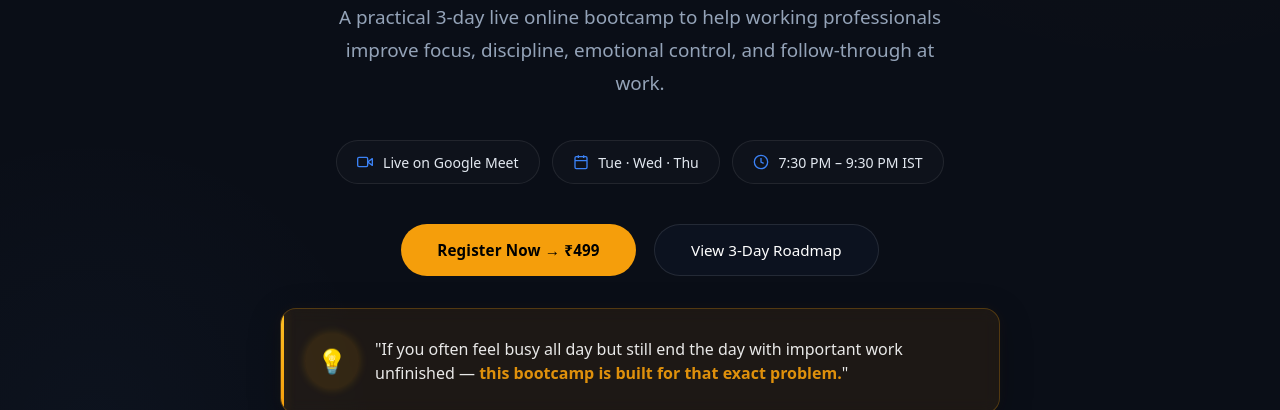
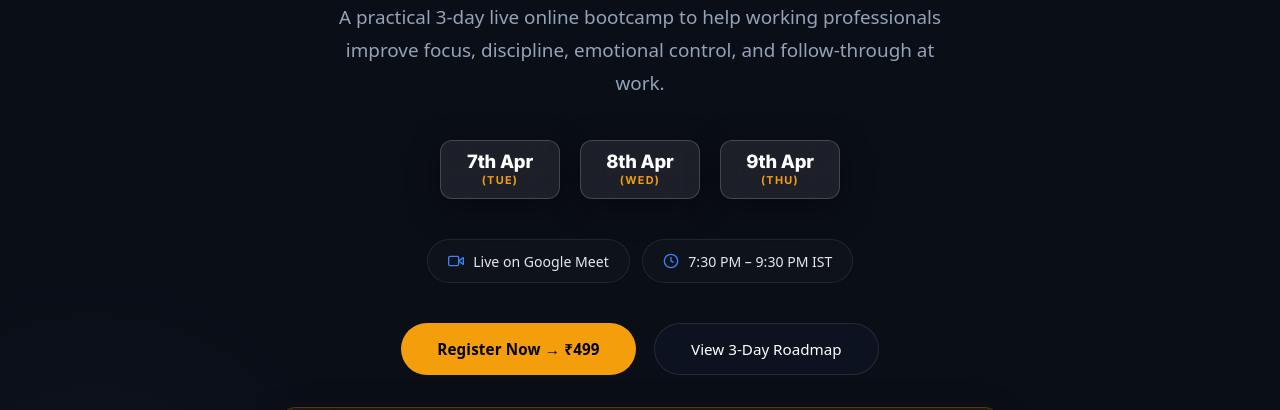
Before and after one commit to shivpandeyai/selfmasterybootcamp, a plain HTML site: page index.html in a window 1280 px wide. Shown: the part 373-783 px from the top of the page. Drawn offline with nearby package versions, Linux system fonts and the light colour scheme.

Commit message:
Refined Hero date cards with professional Inter typography and high visibility

```diff
--- a/index.html
+++ b/index.html
@@ -62,6 +62,21 @@
       <p class="sub fade-up">A practical 3-day live online bootcamp to help working
         professionals improve focus, discipline, emotional control, and follow-through at work.</p>
 
+      <div class="hero-dates-container fade-up">
+        <div class="hero-date-card">
+          <span class="date-text">7th Apr</span>
+          <span class="day-text">(Tue)</span>
+        </div>
+        <div class="hero-date-card">
+          <span class="date-text">8th Apr</span>
+          <span class="day-text">(Wed)</span>
+        </div>
+        <div class="hero-date-card">
+          <span class="date-text">9th Apr</span>
+          <span class="day-text">(Thu)</span>
+        </div>
+      </div>
+
       <div class="offer-strip fade-up">
         <span class="chip price">
           <svg viewBox="0 0 24 24" fill="none" stroke="currentColor" stroke-width="2" stroke-linecap="round"
@@ -70,13 +85,6 @@
             <rect x="1" y="5" width="15" height="14" rx="2" ry="2"></rect>
           </svg>
           Live on Google Meet
-        </span>
-        <span class="chip">
-          <svg viewBox="0 0 24 24" fill="none" stroke="currentColor" stroke-width="2">
-            <rect x="3" y="4" width="18" height="18" rx="2" />
-            <path d="M16 2v4M8 2v4M3 10h18" />
-          </svg>
-          Tue · Wed · Thu
         </span>
         <span class="chip">
           <svg viewBox="0 0 24 24" fill="none" stroke="currentColor" stroke-width="2">
@@ -730,8 +738,8 @@
           <span
             style="color: #cbd5e1; text-decoration: line-through; text-decoration-color: #ef4444; text-decoration-thickness: 3px;">₹2,999</span>
         </p>
-        <p class="mt-3 text-sm" style="color:var(--text-muted); position:relative; z-index:1;">Tuesday · Wednesday ·
-          Thursday &nbsp;|&nbsp; 7:30 PM – 9:30 PM IST</p>
+        <p class="mt-3 text-sm" style="color:var(--text-muted); position:relative; z-index:1;">7th, 8th &amp; 9th Apr
+          (Tue - Thu) &nbsp;|&nbsp; 7:30 PM – 9:30 PM IST</p>
 
         <ul class="inclusions mt-8">
           <li><svg viewBox="0 0 24 24" fill="none" stroke="currentColor" stroke-width="1.5">
@@ -784,7 +792,7 @@
           <button class="faq-q" aria-expanded="false">What is the format of the program? <span
               class="arrow">▾</span></button>
           <div class="faq-a">
-            <div class="faq-a-inner">It is a 3-day live online bootcamp held on Tuesday, Wednesday, and Thursday from
+            <div class="faq-a-inner">It is a 3-day live online bootcamp held on 7th, 8th and 9th April (Tue-Thu) from
               7:30 PM to 9:30 PM IST. Sessions are interactive, worksheet-driven, and focused on practical application —
               not lecture-heavy.</div>
           </div>
@@ -882,7 +890,7 @@
 
       <div class="offer-strip mt-10 fade-up" style="display:flex;justify-content:center;">
         <span class="chip price">₹499 only</span>
-        <span class="chip">Tue · Wed · Thu</span>
+        <span class="chip">7th, 8th &amp; 9th Apr</span>
         <span class="chip">7:30 PM – 9:30 PM IST</span>
       </div>
 
--- a/styles.css
+++ b/styles.css
@@ -307,6 +307,80 @@ body {
   height: 16px;
   flex-shrink: 0;
   color: #3b82f6;
+}
+
+/* Hero Dates Custom Styling — Professional & Premium */
+.hero-dates-container {
+  display: flex;
+  justify-content: center;
+  align-items: center;
+  gap: 1.25rem;
+  margin: 1rem auto 2.5rem;
+  flex-wrap: wrap;
+  width: fit-content;
+}
+
+.hero-date-card {
+  background: #121826; /* Solid fallback */
+  background: rgba(255, 255, 255, 0.08);
+  border: 1px solid rgba(255, 255, 255, 0.18);
+  backdrop-filter: blur(14px);
+  -webkit-backdrop-filter: blur(14px);
+  padding: 0.65rem 1.5rem;
+  border-radius: 12px;
+  display: flex;
+  flex-direction: column;
+  align-items: center;
+  transition: all 0.4s cubic-bezier(0.16, 1, 0.3, 1);
+  box-shadow: 0 8px 32px rgba(0, 0, 0, 0.4);
+  min-width: 120px;
+}
+
+.hero-date-card:hover {
+  background: rgba(245, 158, 11, 0.05);
+  border-color: rgba(245, 158, 11, 0.4);
+  transform: translateY(-8px);
+  box-shadow: 0 20px 50px -15px rgba(245, 158, 11, 0.18);
+}
+
+.hero-date-card .date-text {
+  font-family: 'Inter', sans-serif;
+  font-size: 1.15rem;
+  font-weight: 800;
+  color: #fff;
+  margin-bottom: 0.1rem;
+  letter-spacing: -0.01em;
+  line-height: 1;
+}
+
+.hero-date-card .day-text {
+  font-family: 'Inter', sans-serif;
+  font-size: 0.68rem;
+  font-weight: 700;
+  color: var(--amber);
+  text-transform: uppercase;
+  letter-spacing: 0.12em;
+}
+
+@media (max-width: 640px) {
+  .hero-dates-container {
+    gap: 0.75rem;
+    margin: 0.5rem 0 2rem;
+  }
+
+  .hero-date-card {
+    min-width: 85px;
+    padding: 0.5rem 0.75rem;
+    border-radius: 10px;
+  }
+
+  .hero-date-card .date-text {
+    font-size: 0.95rem;
+  }
+
+  .hero-date-card .day-text {
+    font-size: 0.6rem;
+  }
 }
 
 .hero-ctas {
```
